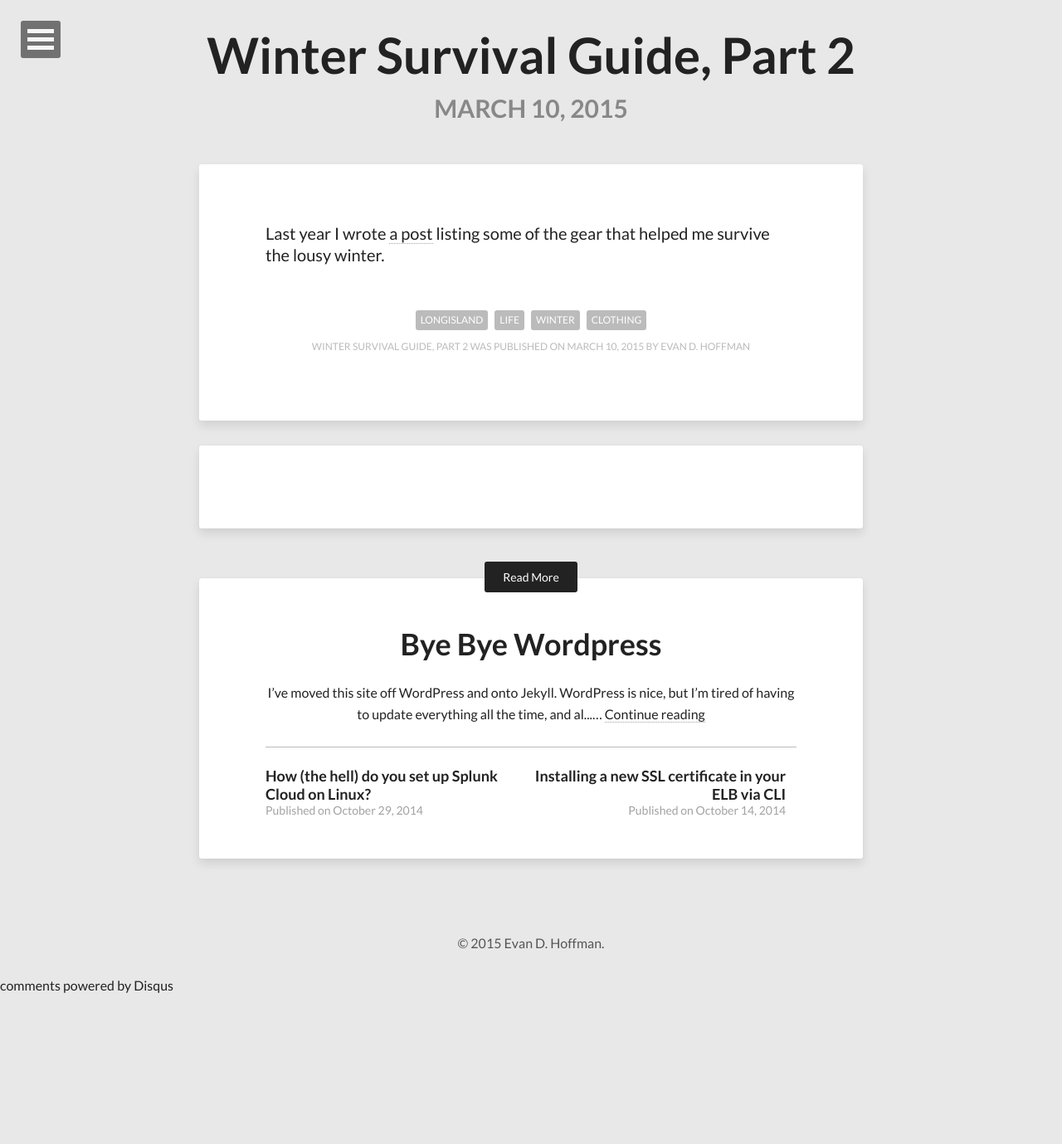
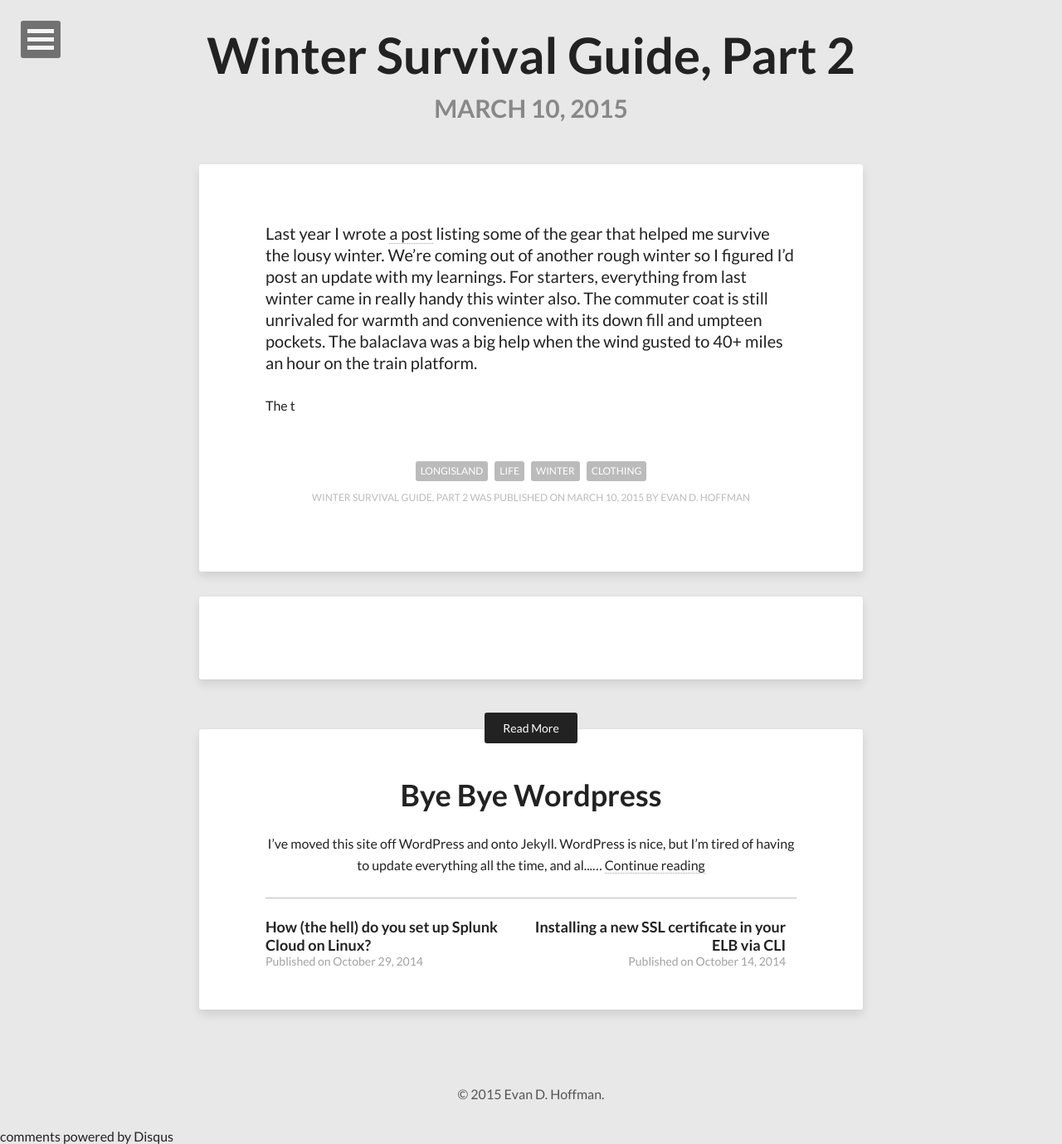
Before and after one commit to evandhoffman/jblog, a Jekyll site: the page built from _posts/2015-03-10-winter-survival-guide-part-2.md, in a window 1280 px wide. Shown: the whole page at 83% size. Built offline with Jekyll 4.4.1, drawn with Linux system fonts in a browser that asks for light colours; nearby versions of some CDN libraries; comment, search, counter and statistics services are not loaded; before the commit the page ends 1197 px from its top, so only the background shows below that.

Commit message:
committing old crap

```diff
--- a/_posts/2015-03-10-winter-survival-guide-part-2.md
+++ b/_posts/2015-03-10-winter-survival-guide-part-2.md
@@ -11,4 +11,10 @@ tags:
   - clothing
 ---
 Last year I wrote [a post]({{ site.url }}/2014/02/11/new-york-city-commuter-winter-survival-kit/) listing some of the gear that helped me survive the
-lousy winter.
+lousy winter. We're coming out of another rough winter so I figured I'd
+post an update with my learnings. For starters, everything from last
+winter came in really handy this winter also. The commuter coat is still
+unrivaled for warmth and convenience with its down fill and umpteen pockets.
+The balaclava was a big help when the wind gusted to 40+ miles an hour on the train platform.
+
+The t
```
